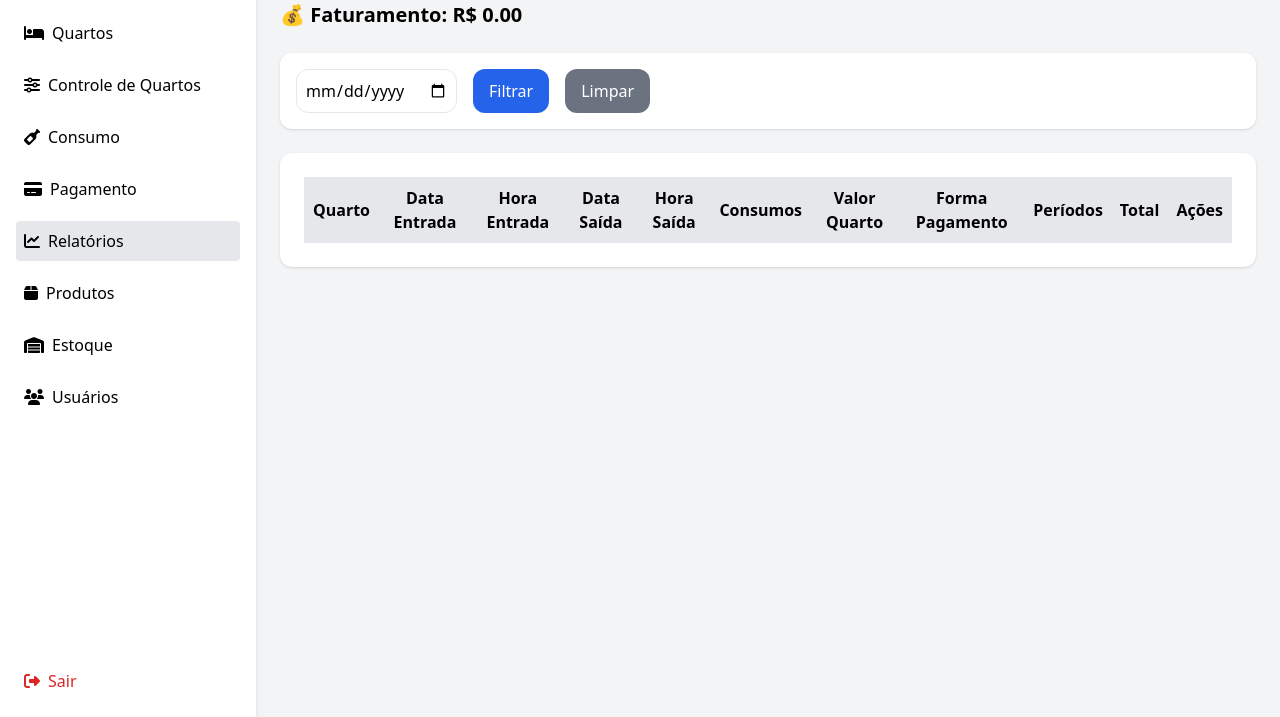
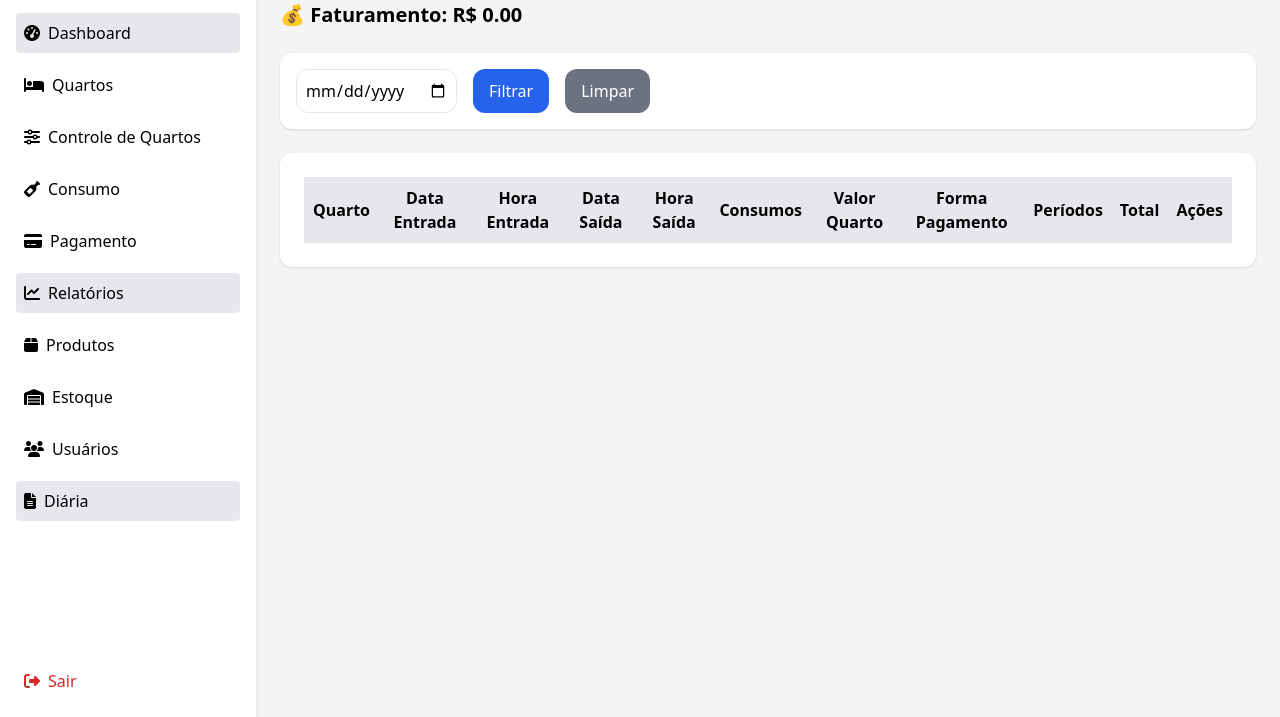
Before and after one commit to artur14codta-hub/motel-system, a plain HTML site: page frontend/relatorio.html in a window 1280 px wide. Shown: the part 83-800 px from the top of the page. Drawn offline with nearby package versions, Linux system fonts and the light colour scheme.

Commit message:
Add 'Diária' link to navigation menu

```diff
--- a/frontend/relatorio.html
+++ b/frontend/relatorio.html
@@ -15,6 +15,7 @@
   <h1 class="text-2xl font-bold text-red-600 text-center">Motel Maçã do Amor</h1>
 
   <nav class="flex flex-col gap-3">
+    <a href="dashboard.html" class="flex items-center gap-2 p-2 bg-gray-200 rounded"><i class="fa-solid fa-gauge-high"></i> Dashboard</a>
     <a href="quartos.html" class="flex items-center gap-2 p-2 hover:bg-gray-200 rounded"><i class="fa-solid fa-bed"></i> Quartos</a>
     <a href="controle_quartos.html" class="flex items-center gap-2 p-2 hover:bg-gray-200 rounded"><i class="fa-solid fa-sliders"></i> Controle de Quartos</a>
     <a href="consumo.html" class="flex items-center gap-2 p-2 hover:bg-gray-200 rounded"><i class="fa-solid fa-wine-bottle"></i> Consumo</a>
@@ -23,6 +24,8 @@
     <a href="produto.html" class="flex items-center gap-2 p-2 hover:bg-gray-200 rounded"><i class="fa-solid fa-box"></i> Produtos</a>
     <a href="estoque.html" class="flex items-center gap-2 p-2 hover:bg-gray-200 rounded"><i class="fa-solid fa-warehouse"></i> Estoque</a>
     <a href="usuarios.html" class="flex items-center gap-2 p-2 hover:bg-gray-200 rounded"><i class="fa-solid fa-users"></i> Usuários</a>
+    <a href="diaria.html" class="flex items-center gap-2 p-2 bg-gray-200 rounded"><i class="fa-solid fa-file-alt"></i> Diária</a>
+
   </nav>
 
   <div class="mt-auto">
```
